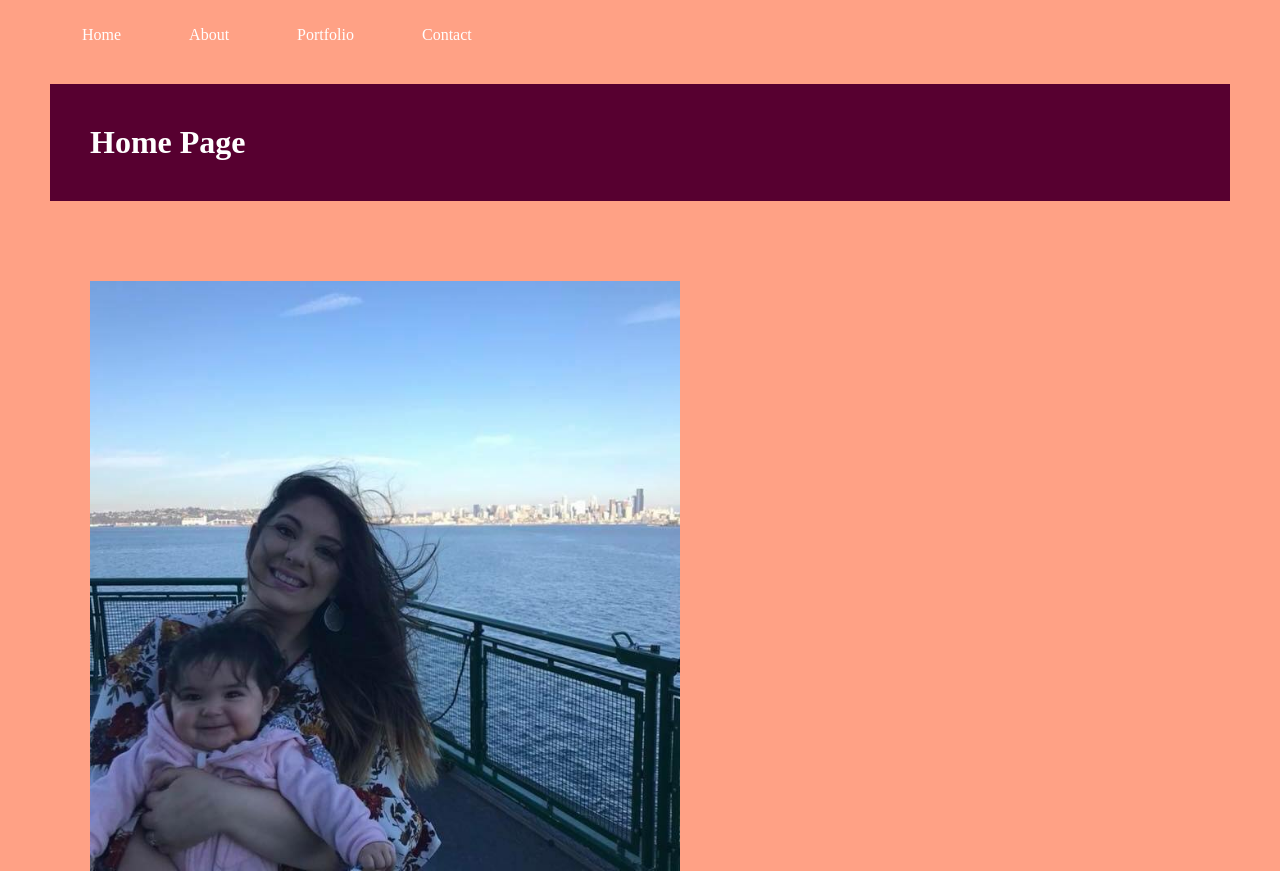
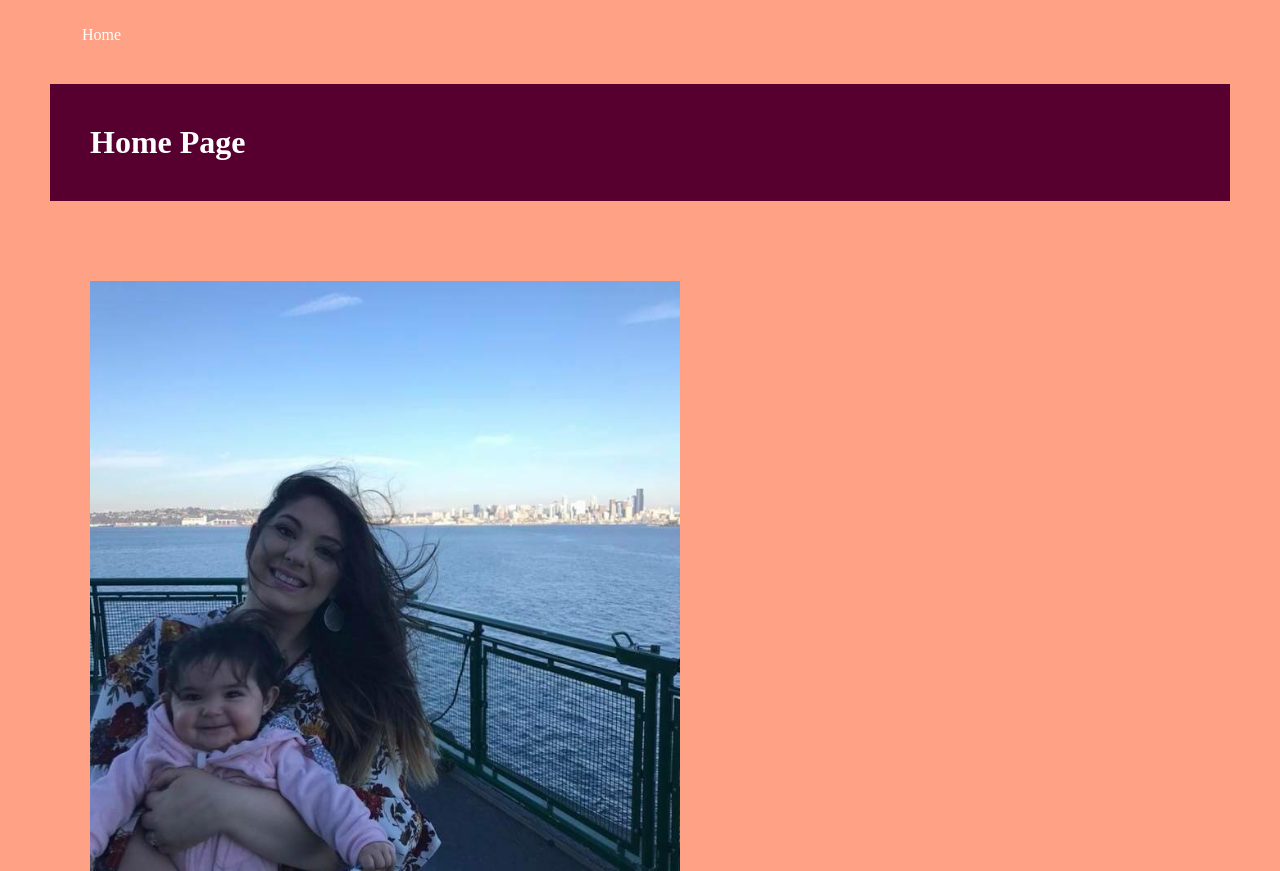
Before and after one commit to cazares509/melanie, a plain HTML site: page index.html in a window 1280 px wide. Shown: the top 871 px of the page. Drawn offline with nearby package versions, Linux system fonts and the light colour scheme; a web font is replaced by a local one.

Commit message:
Update index.html

```diff
--- a/index.html
+++ b/index.html
@@ -12,12 +12,12 @@
 
 </head>
 <body>
+
     <nav>
    <ul>
        <li><a href="index.html">Home</a></li>
-       <li><a href="about.html">About</a></li>
-       <li><a href="portfolio.html">Portfolio</a></li>
-       <li><a href="contact.html">Contact</a></li>
+
+
    </ul>
   </nav>
 
```
